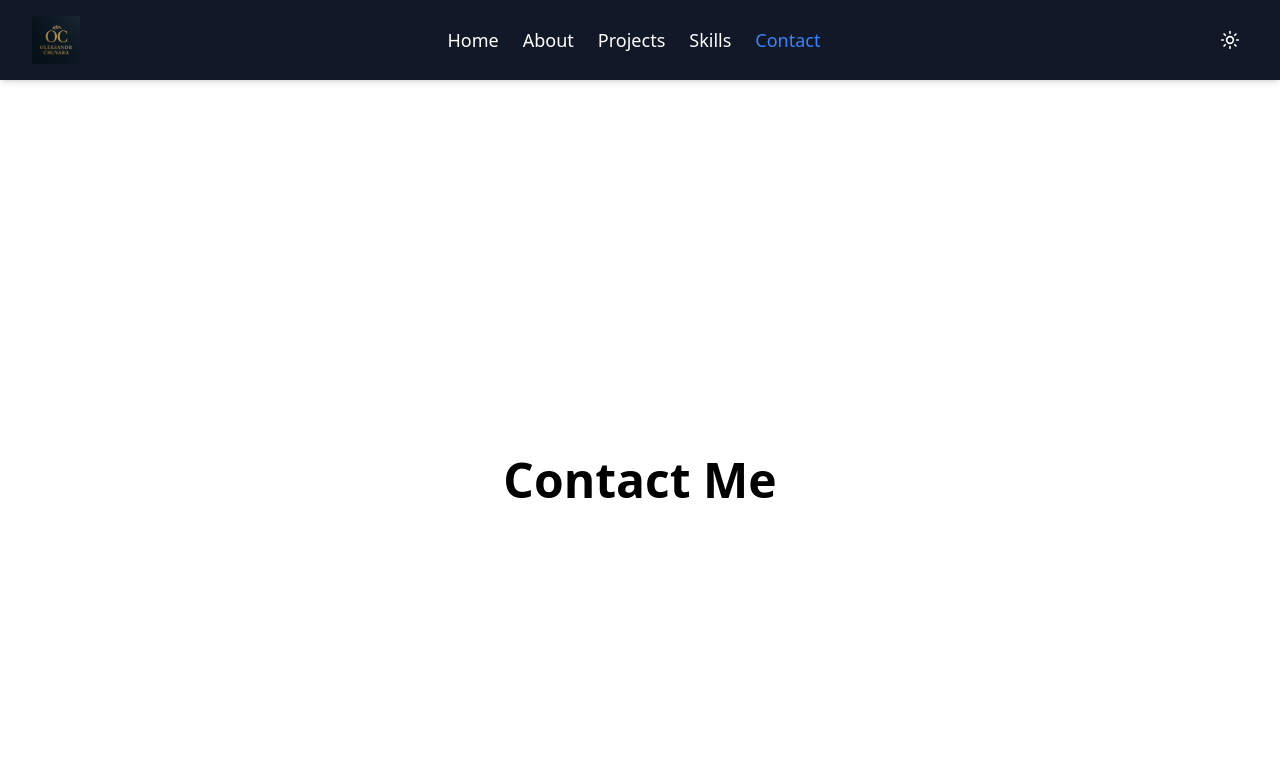
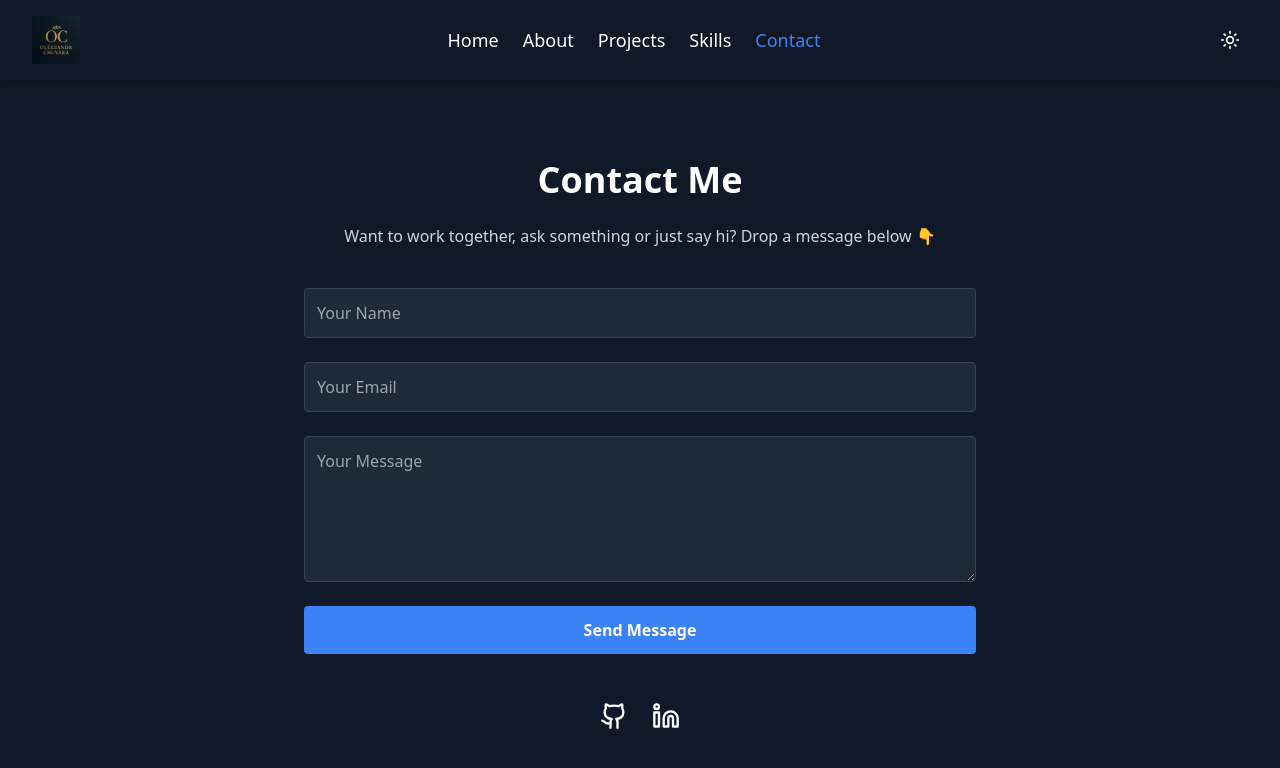
Before and after one commit to alexchuvara/my-portfolio, a React (Vite) app: page /contact in a window 1280 px wide. Shown: the top 768 px of the page. Built offline with nearby package versions, Linux system fonts and the light colour scheme.

Commit message:
Complete Skills & Contact sections with icons

```diff
--- a/index.html
+++ b/index.html
@@ -3,6 +3,10 @@
   <head>
     <meta charset="UTF-8" />
     <link rel="icon" type="image/svg+xml" href="/vite.svg" />
+    <link
+      rel="stylesheet"
+      href="https://cdn.jsdelivr.net/gh/devicons/devicon@v2.15.1/devicon.min.css"
+    />
     <meta name="viewport" content="width=device-width, initial-scale=1.0" />
     <title>Oleksandr Chuvara</title>
     <script>
--- a/src/pages/Contact.jsx
+++ b/src/pages/Contact.jsx
@@ -1,8 +1,62 @@
+import { Github, Linkedin } from "lucide-react";
+
 function Contact() {
     return (
-        <div className="flex items-center justify-center h-screen">
-            <h1 className="text-5xl font-bold">Contact Me</h1>
-        </div>
+        <section className="min-h-screen px-6 py-20 bg-white dark:bg-gray-900 text-black dark:text-white">
+            <div className="max-w-4xl mx-auto text-center">
+                <h2 className="text-3xl md:text-4xl font-bold mb-6">Contact Me</h2>
+                <p className="mb-10 text-gray-700 dark:text-gray-300">
+                    Want to work together, ask something or just say hi? Drop a message below 👇
+                </p>
+
+                {/* Contact Form */}
+                <form className="grid grid-cols-1 gap-6 max-w-2xl mx-auto">
+                    <input
+                        type="text"
+                        placeholder="Your Name"
+                        className="p-3 rounded border border-gray-300 dark:border-gray-700 bg-white dark:bg-gray-800 dark:text-white"
+                    />
+                    <input
+                        type="email"
+                        placeholder="Your Email"
+                        className="p-3 rounded border border-gray-300 dark:border-gray-700 bg-white dark:bg-gray-800 dark:text-white"
+                    />
+                    <textarea
+                        rows="5"
+                        placeholder="Your Message"
+                        className="p-3 rounded border border-gray-300 dark:border-gray-700 bg-white dark:bg-gray-800 dark:text-white"
+                    />
+                    <button
+                        type="submit"
+                        className="bg-blue-500 text-white font-semibold py-3 rounded hover:bg-blue-600 transition"
+                    >
+                        Send Message
+                    </button>
+                </form>
+
+                {/* Social Links */}
+                <div className="mt-12 flex justify-center space-x-6">
+                    <a
+                        href="https://github.com/alexchuvara"
+                        target="_blank"
+                        rel="noopener noreferrer"
+                        className="hover:text-blue-500 transition"
+                        aria-label="GitHub"
+                    >
+                        <Github size={28} />
+                    </a>
+                    <a
+                        href="https://linkedin.com/in/oleksandrchuvara"
+                        target="_blank"
+                        rel="noopener noreferrer"
+                        className="hover:text-blue-500 transition"
+                        aria-label="LinkedIn"
+                    >
+                        <Linkedin size={28} />
+                    </a>
+                </div>
+            </div>
+        </section>
     );
 }
 
--- a/src/pages/Skills.jsx
+++ b/src/pages/Skills.jsx
@@ -1,8 +1,52 @@
+import { motion } from "framer-motion";
+import { span } from "framer-motion/client";
+
+const skills = [
+    { name: "HTML5", icon: "devicon-html5-plain colored" },
+    { name: "CSS3", icon: "devicon-css3-plain colored" },
+    { name: "JavaScript", icon: "devicon-javascript-plain colored" },
+    { name: "React.js", icon: "devicon-react-original colored" },
+    { name: "TypeScript", icon: "devicon-typescript-plain colored" },
+    { name: "Tailwind CSS", icon: "devicon-tailwindcss-plain colored" },
+    { name: "SCSS", icon: "devicon-sass-original colored" },
+    { name: "Bootstrap", icon: "devicon-bootstrap-plain colored" },
+    { name: "Git", icon: "devicon-git-plain colored" },
+    { name: "GitHub", icon: "devicon-github-original colored" },
+    { name: "npm", icon: "devicon-npm-original-wordmark colored" },
+    { name: "Vite", icon: "vite-local" },
+];
+
 function Skills() {
     return (
-        <div className="flex items-center justify-center h-screen">
-            <h1 className="text-5xl font-bold">Skills</h1>
-        </div>
+        <section className="min-h-screen px-6 py-20 bg-white dark:bg-gray-900 text-black dark:text-white">
+            <div className="max-w-6xl mx-auto">
+                <h2 className="text-3xl md:text-4xl font-bold text-center mb-12">Skills</h2>
+
+                <div className="grid grid-cols-2 sm:grid-cols-3 md:grid-cols-4 gap-6">
+                    {skills.map((skill, index) => (
+                        <motion.div
+                            key={index}
+                            className="text-center p-4 rounded-lg bg-gray-100 dark:bg-gray-800 shadow-md hover:shadow-lg transition flex flex-col items-center gap-2"
+                            initial={{ opacity: 0, y: 20 }}
+                            animate={{ opacity: 1, y: 0 }}
+                            transition={{ delay: index * 0.05 }}
+                        >
+                            {skill.icon === "vite-local" ? (
+                                <img
+                                    src="/src/assets/vite.svg"
+                                    alt="Vite"
+                                    className="w-10 h-10"
+                                />
+                            ) : (
+                                <i className={`${skill.icon} text-4xl`}></i>
+                            )}
+                            <span className="font-medium">{skill.name}</span>
+                        </motion.div>
+                    ))}
+                </div>
+
+            </div>
+        </section>
     );
 }
 
```
Also changed, not shown: src/assets/vite.svg (added).
